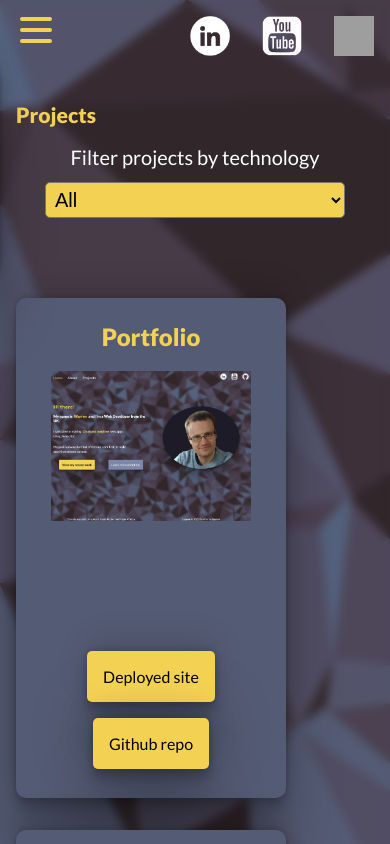
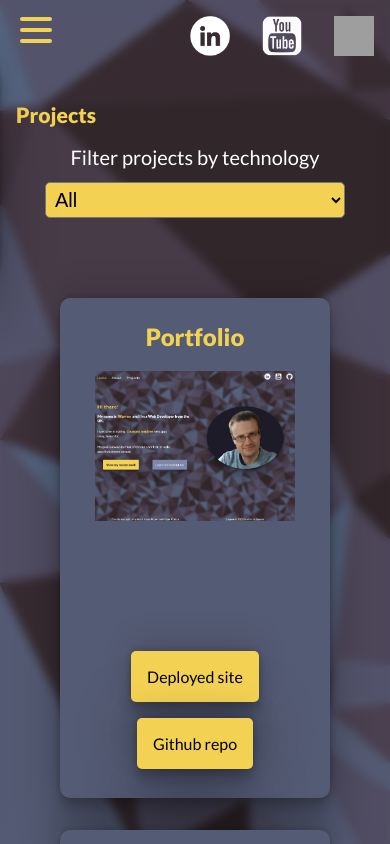
Before and after one commit to WarrenHawker/portfolio-2024, a React (Vite) app: page /projects in a window 390 px wide. Shown: the top 844 px of the page. Built offline with nearby package versions, Linux system fonts and the light colour scheme; grey boxes are pictures that could not be loaded.

Commit message:
fixed spacing issue with projects grid responsive design

```diff
--- a/src/styles/components/projects-grid.css
+++ b/src/styles/components/projects-grid.css
@@ -2,7 +2,7 @@
   display: grid;
   grid-template-columns: repeat(auto-fit, 400px);
   margin-top: 5em;
-  justify-content: space-between;
+  justify-content: start;
   gap: 2em;
 }
 
@@ -43,9 +43,16 @@
   color: var(--colo-black);
 }
 
+@media screen and (max-width: 865px) {
+  .projects-grid {
+    justify-content: center;
+  }
+}
+
 @media screen and (max-width: 600px) {
   .project {
     max-width: 270px;
+    margin: auto;
   }
 
   .project .image-container {
```
